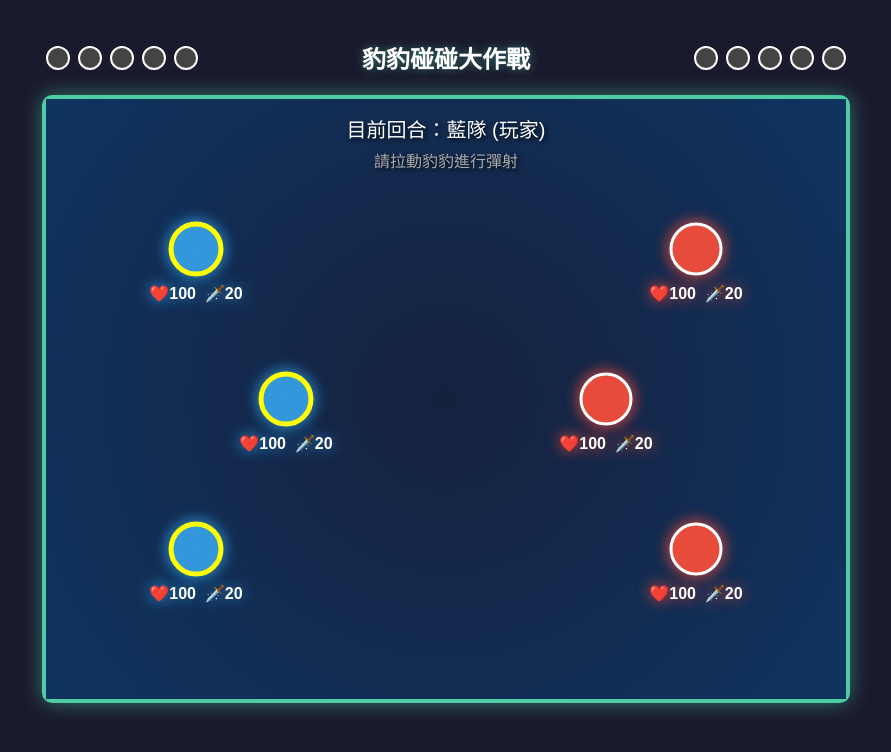
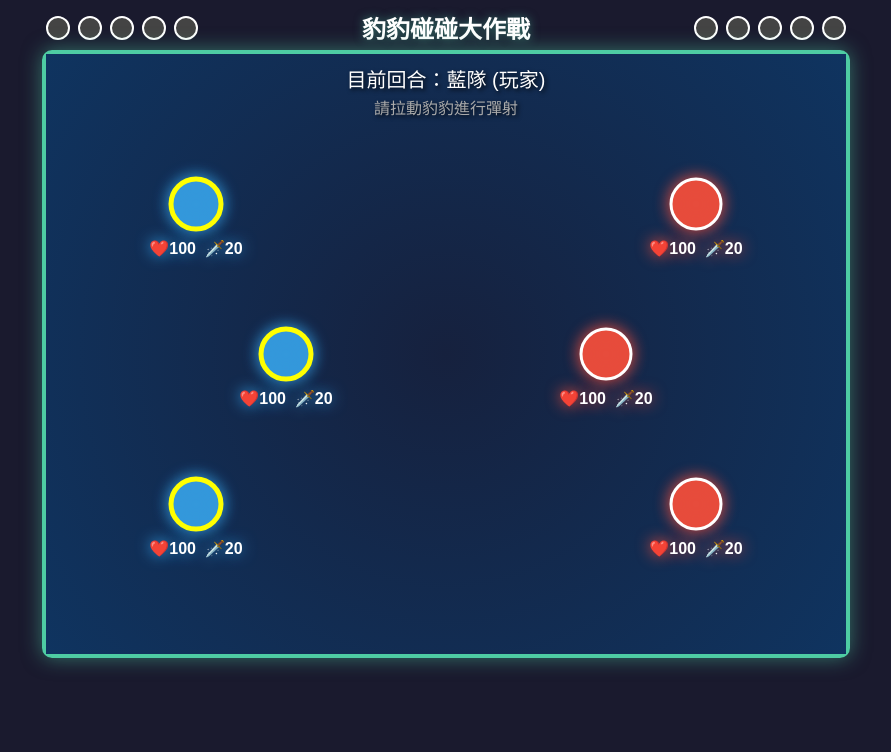
Before and after one commit to mymcworld3-droid/carrom, a website: page public/index.html in a window 1280 px wide. Shown: the whole page, without its empty margins (194-1085 px from the left). Drawn offline with Linux system fonts and the light colour scheme.

Commit message:
Adjust padding and margins for layout improvements

```diff
--- a/public/style.css
+++ b/public/style.css
@@ -5,9 +5,9 @@ body {
     font-family: "Microsoft JhengHei", sans-serif;
     display: flex;
     flex-direction: column;
-    /* 🔥 從 center 改為 flex-start 並增加間距，讓配置往上調 */
+    /* 🔥 將介面對齊最上方並大幅縮小頂部間距 */
     justify-content: flex-start;
-    padding-top: 40px;
+    padding-top: 10px;
     align-items: center;
     height: 100vh;
     overflow: hidden;
@@ -22,7 +22,8 @@ body {
     align-items: center;
     justify-content: space-between;
     width: 800px;
-    margin-bottom: 20px;
+    /* 🔥 縮小計分板與遊戲框之間的距離 */
+    margin-bottom: 5px;
 }
 
 #game-title {
@@ -57,10 +58,10 @@ body {
     touch-action: none;
 }
 
-/* 🔥 行動傷害文字樣式：位於指令下方，具備發光與跳動感 */
+/* 行動傷害文字樣式：位於指令下方 */
 #action-damage-text {
     display: block;
-    margin-top: 10px;
+    margin-top: 5px;
     color: #ffcc00;
     font-size: 36px;
     font-weight: bold;
@@ -82,7 +83,7 @@ body {
 }
 
 .stats {
-    padding: 15px;
+    padding: 10px;
     display: flex;
     flex-direction: column;
     align-items: center;
@@ -90,7 +91,7 @@ body {
 
 #turn-display {
     font-size: 20px;
-    margin-bottom: 5px;
+    margin-bottom: 2px;
 }
 
 #instruction {
```
